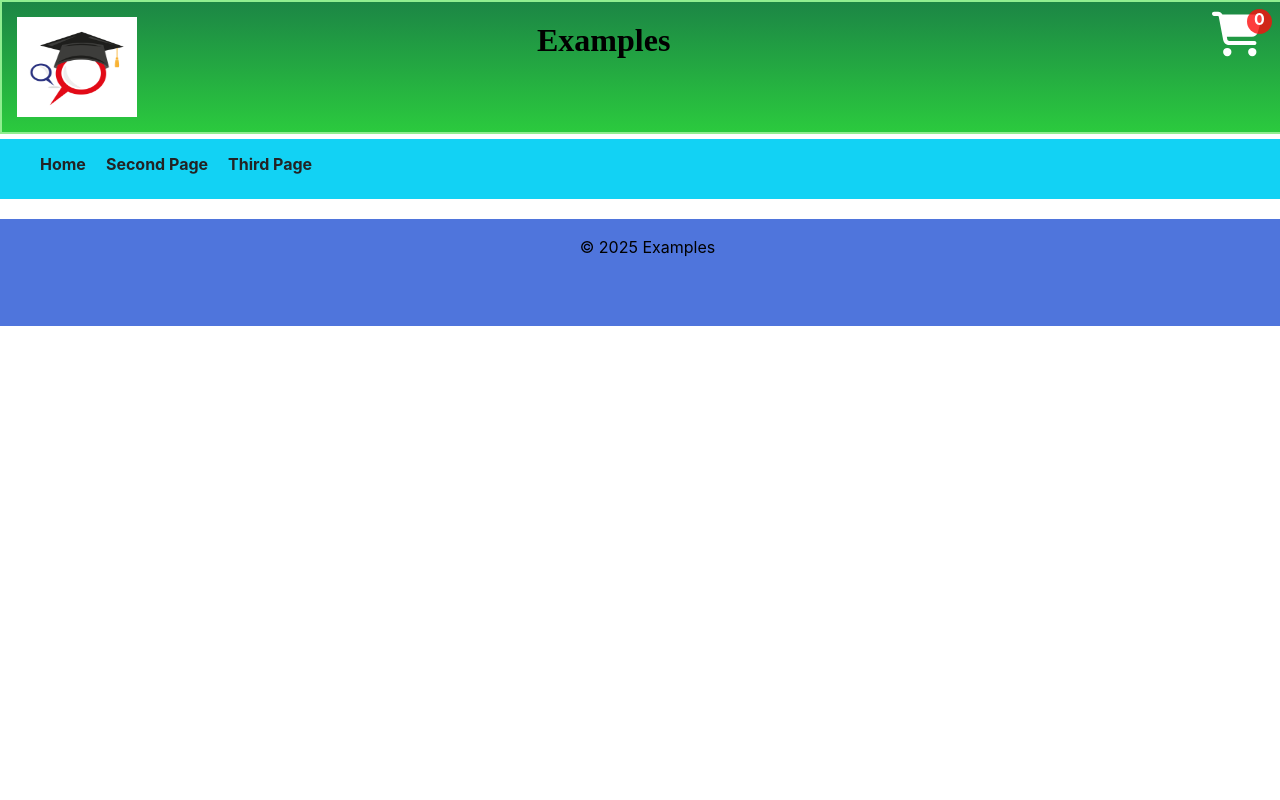
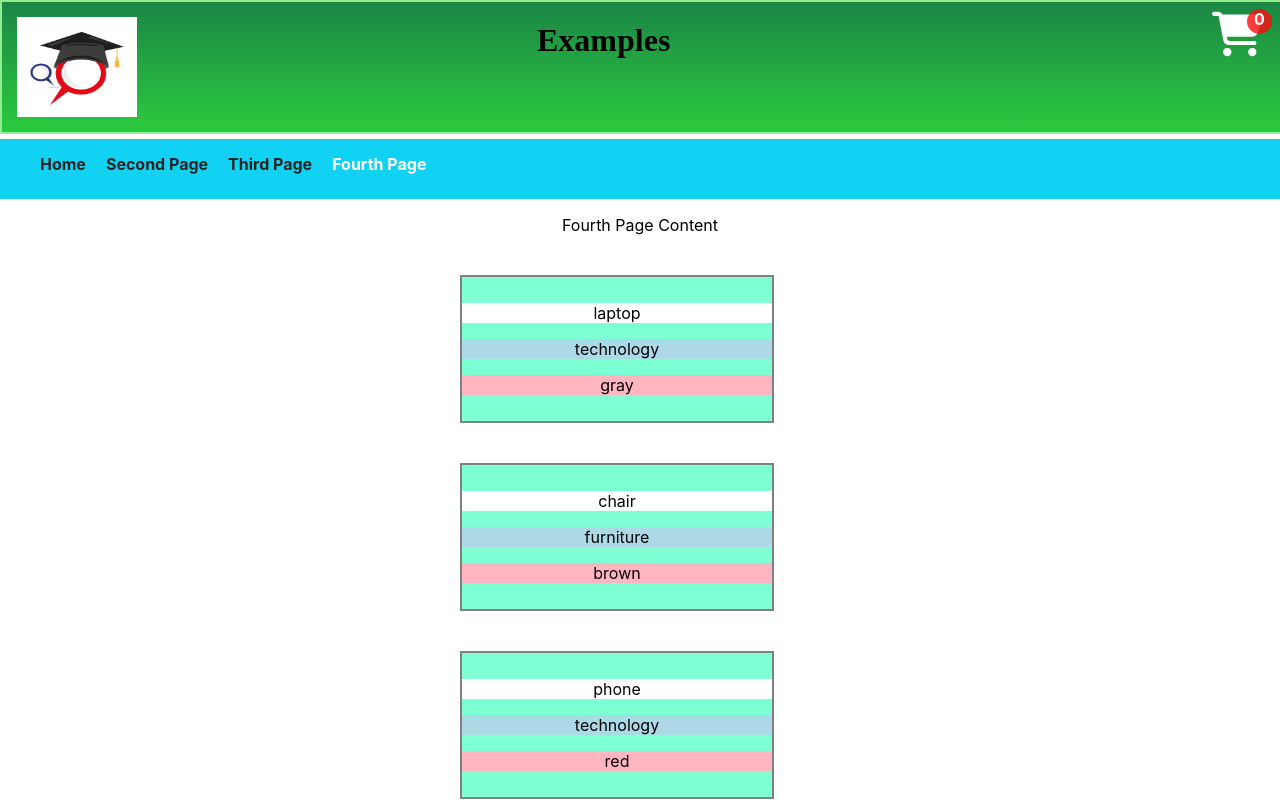
Before and after one commit to mvpetrusenko/react-pet-project, a React (Create React App) app: page /fourth in a window 1280 px wide. Shown: the top 800 px of the page. Built offline with nearby package versions, Linux system fonts and the light colour scheme.

Commit message:
filter cards design

```diff
--- a/src/App.js
+++ b/src/App.js
@@ -3,6 +3,7 @@ import { BrowserRouter as Router, Route, Routes } from 'react-router-dom';
 import MainPage from './components/MainPage/MainPage';
 import SecondPage from './components/SecondPage/SecondPage';
 import ThirdPage from './components/ThirdPage/ThirdPage';
+import FourthPage from './components/FourthPage/FourthPage';
 import CartPage from './components/CartPage/CartPage';
 import './App.css';  // Ensure you import global styles
 import Header from './components/Header/Header';
@@ -117,6 +118,7 @@ function App() {
           <Route exact path="/" element={<MainPage />} />
           <Route path="/second" element={<SecondPage />} />
           <Route path="/third" element={<ThirdPage />} />
+          <Route path="/fourth" element={<FourthPage />} />
           <Route path="/cart" element={<CartPage />} />
         </Routes>
 
--- /dev/null
+++ b/src/components/FourthPage/FourthPage.css
@@ -0,0 +1,14 @@
+ul {
+    list-style-type: none;
+}
+
+
+.filterCard {
+    background-color: aquamarine;
+    border: 2px solid gray;
+    width: 25%;
+    padding-top: 10px;
+    padding-bottom: 10px;
+    margin-top: 40px;
+    margin-left: 420px;
+}
--- /dev/null
+++ b/src/components/FourthPage/FourthPage.js
@@ -0,0 +1,120 @@
+import React, { useState } from 'react';
+import '../FourthPage/FourthPage.css'
+
+// search for: react jsx render object (array)
+// [] - array, {} - object
+// display multiple similar components from a collection of data
+// filter and transform your array of data into an array of components
+// !!! React rendering lists
+
+// Objects are not valid as a React child (found: object with keys {id, name,
+// category, color}). If you meant to render a collection of
+// children, use an array instead:
+// To fix this error break up object on strings:
+// const filterDataCards = FilterData.map(card => <li>
+  // <p>{card.name}</p>
+  // </li>);
+
+
+// css ul (not li !!!!) remove bullets (dots)
+
+
+
+
+function FourthPage() {
+
+
+  const FilterData = [
+    {
+        id: "1",
+        name: "laptop",
+        category: "technology",
+        color: "gray"
+    },
+    {
+        id: "2",
+        name: "chair",
+        category: "furniture",
+        color: "brown"
+    },
+    {
+        id: "3",
+        name: "phone",
+        category: "technology",
+        color: "red"
+    },
+    {
+        id: "4",
+        name: "powerbank",
+        category: "technology",
+        color: "black"
+    },
+    {
+        id: "5",
+        name: "jacket",
+        category: "clothes",
+        color: "black"
+    },
+    {
+        id: "6",
+        name: "boots",
+        category: "clothes",
+        color: "brown"
+    },
+    {
+        id: "7",
+        name: "shirt",
+        category: "clothes",
+        color: "brown"
+    },
+    {
+        id: "8",
+        name: "jeans",
+        category: "clothes",
+        color: "blue"
+    },
+    {
+        id: "9",
+        name: "banana",
+        category: "food",
+        color: "yellow"
+    }
+]
+
+
+
+
+
+// const filterDataCards = FilterData.map(card => <li>{card}</li>);
+
+const filterDataCards = FilterData.map(card => <li>
+    <div className='filterCard'>
+      <p style={{backgroundColor: "white"}}>{card.name}</p>
+      <p style={{backgroundColor: "lightBlue"}}>{card.category}</p>
+      <p style={{backgroundColor: "lightPink"}}>{card.color}</p>
+    </div>
+</li>);
+
+
+  return (
+    <div>
+        {/* {<Header />}
+        {<NavBar />} */}
+        <div className="content">
+            <p>Fourth Page Content</p>
+
+
+              <ul>{filterDataCards}</ul>
+
+
+        </div>
+
+
+
+    </div>
+
+   );
+
+}
+
+export default FourthPage;
--- a/src/components/NavBar/NavBar.js
+++ b/src/components/NavBar/NavBar.js
@@ -12,6 +12,7 @@ function NavBar() {
         </li>
         <li className="activeTab"><NavLink to="/second" activeClassName="active">Second Page</NavLink></li>
         <li><NavLink to="/third">Third Page</NavLink></li>
+        <li><NavLink to="/fourth">Fourth Page</NavLink></li>
       </ul>
     </nav>
   );
```
Also changed, not shown: src/components/FourthPage/FilterData.js (added, +66 -0 lines), 1 other file (tests, documents, lock files or other folders).
